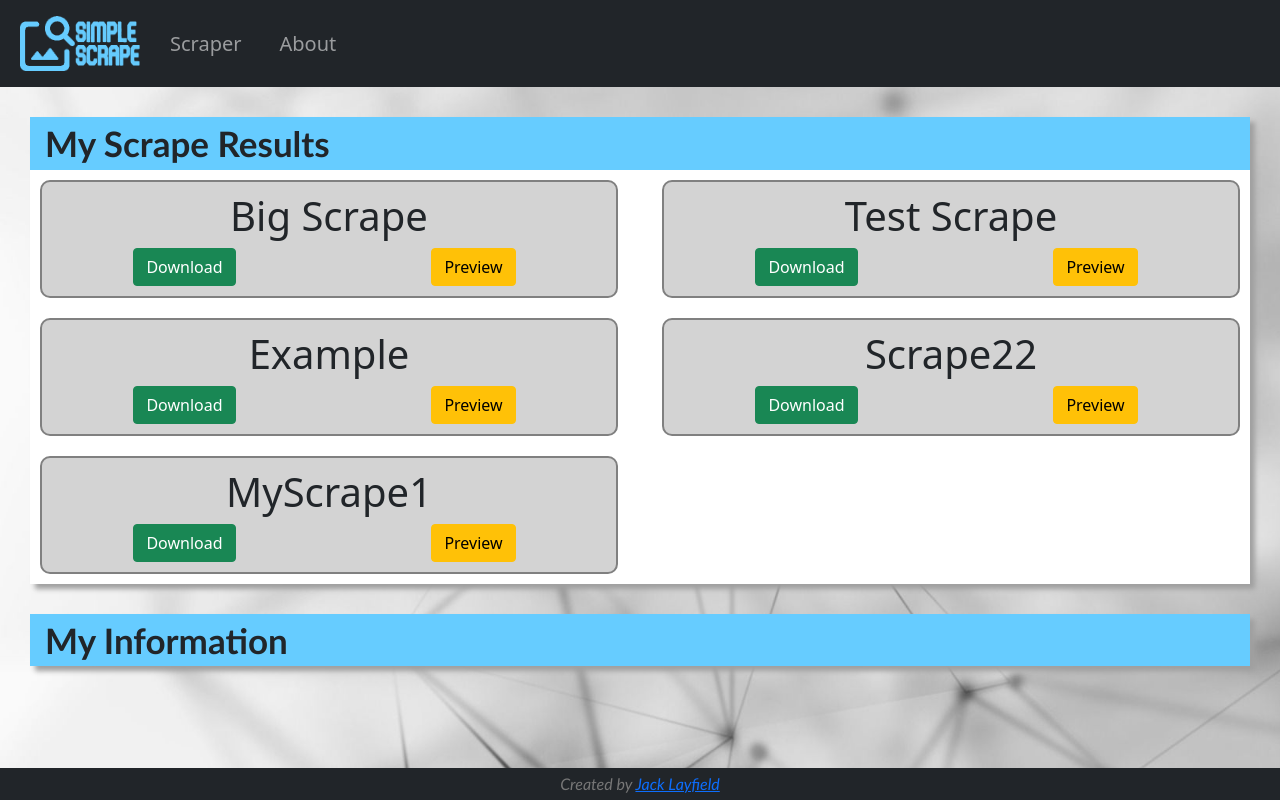
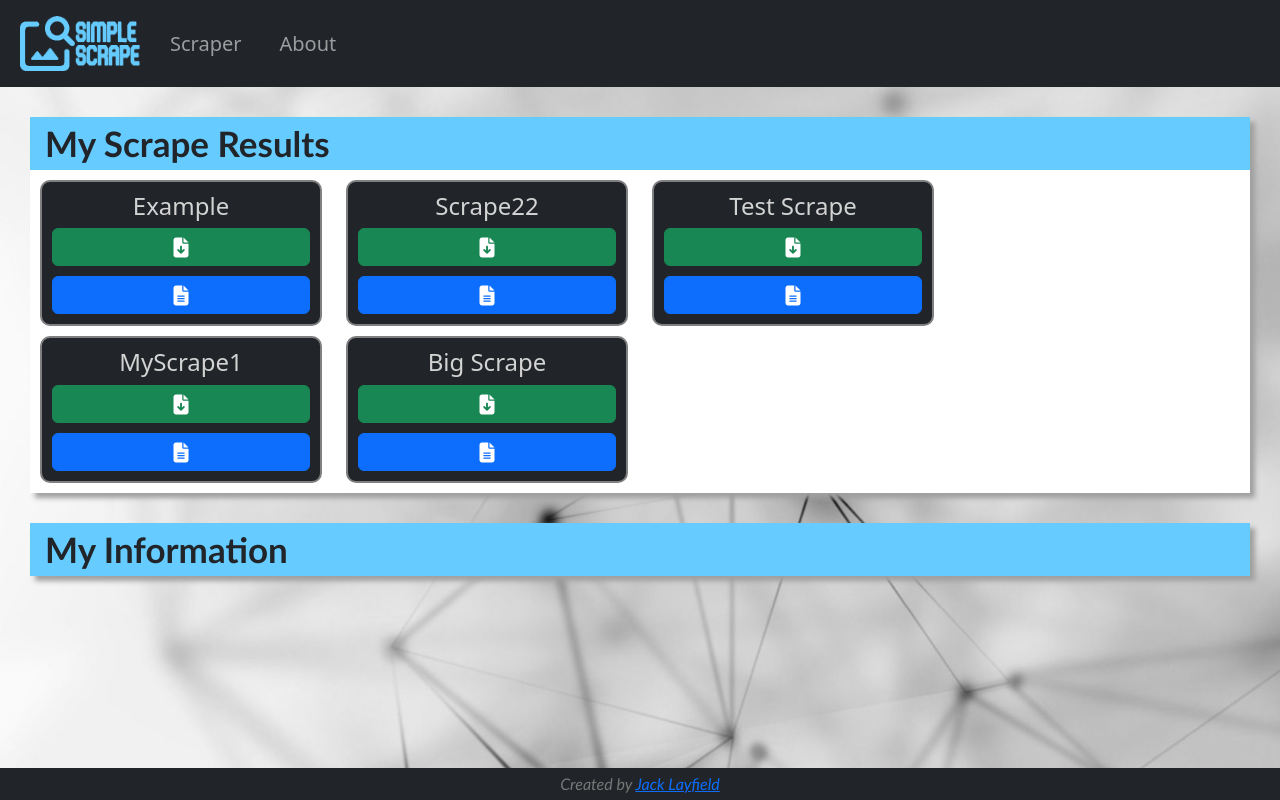
Before and after one commit to jacklayfield/SimpleScrape, a React (Create React App) app in the folder client/: page /profile in a window 1280 px wide. Built offline with nearby package versions, Linux system fonts and the light colour scheme.

Commit message:
Button and div styling for scrape cards

```diff
--- a/client/package.json
+++ b/client/package.json
@@ -4,11 +4,14 @@
   "private": true,
   "proxy": "http://localhost:4000",
   "dependencies": {
+    "@fortawesome/fontawesome-svg-core": "^6.2.0",
+    "@fortawesome/free-solid-svg-icons": "^6.2.0",
+    "@fortawesome/react-fontawesome": "^0.2.0",
     "@testing-library/jest-dom": "^5.16.4",
     "@testing-library/react": "^13.3.0",
     "@testing-library/user-event": "^13.5.0",
     "axios": "^0.27.2",
-    "bootstrap": "^5.1.3",
+    "bootstrap": "^5.2.0",
     "cheerio": "^1.0.0-rc.12",
     "express": "^4.18.1",
     "puppeteer": "^16.2.0",
--- a/client/public/index.html
+++ b/client/public/index.html
@@ -8,6 +8,13 @@
     <meta
       name="description"
       content="Web site created using create-react-app"
+    />
+    <link
+      rel="stylesheet"
+      href="https://cdnjs.cloudflare.com/ajax/libs/font-awesome/6.2.0/css/all.min.css"
+      integrity="sha512-xh6O/CkQoPOWDdYTDqeRdPCVd1SpvCA9XXcUnZS2FmJNp1coAFzvtCN9BmamE+4aHK8yyUHUSCcJHgXloTyT2A=="
+      crossorigin="anonymous"
+      referrerpolicy="no-referrer"
     />
     <link rel="apple-touch-icon" href="%PUBLIC_URL%/logo192.png" />
     <!--
--- a/client/src/App.js
+++ b/client/src/App.js
@@ -4,6 +4,8 @@ import { PageLayout } from "./components/pageLayout";
 import { Main } from "./pages/main";
 import { About } from "./pages/about";
 import { Profile } from "./pages/profile";
+import "../node_modules/bootstrap/dist/css/bootstrap.min.css";
+import { FontAwesomeIcon } from "@fortawesome/react-fontawesome";
 
 function App() {
   return (
--- a/client/src/components/scrapeCard.jsx
+++ b/client/src/components/scrapeCard.jsx
@@ -7,7 +7,7 @@ export function ScrapeCard({ scrapeCard }) {
   return (
     <div
       style={{
-        background: "lightgray",
+        background: "#212529",
         border: "2px solid",
         borderRadius: "10px",
         borderColor: "gray",
@@ -15,22 +15,19 @@ export function ScrapeCard({ scrapeCard }) {
         padding: 10,
       }}
     >
-      <h1>{scrapeCard}</h1>
-      <div>
-        <Row>
-          <Col>
-            <button type="sumbit" class="btn btn-success btn-default pull-left">
-              <span class="glyphicon glyphicon-off"></span> Download
-            </button>
-          </Col>{" "}
-          <Col>
-            {" "}
-            <button type="sumbit" class="btn btn-warning btn-default pull-left">
-              <span class="glyphicon glyphicon-off"></span> Preview
-            </button>
-          </Col>
-        </Row>
-      </div>
+      <h4 style={{ color: "lightgray" }}>{scrapeCard}</h4>
+      <Row>
+        <div style={{ paddingBottom: 10 }} class="d-grid gap-2">
+          <button class="btn btn-success" type="button">
+            <i class="fa-solid fa-file-arrow-down fa-lg"></i>
+          </button>{" "}
+        </div>
+        <div class="d-grid gap-2">
+          <button class="btn btn-primary" type="button">
+            <i class="fa-solid fa-file-lines fa-lg"></i>
+          </button>
+        </div>
+      </Row>
     </div>
   );
 }
--- a/client/src/components/scrapeCards.jsx
+++ b/client/src/components/scrapeCards.jsx
@@ -6,7 +6,7 @@ export function ScrapeCards({ scrapeCards }) {
   return (
     <div>
       {revScrapeCards.map((a) => (
-        <div style={{ padding: 10 }}>
+        <div style={{ paddingBottom: 10 }}>
           <ScrapeCard scrapeCard={a} />
         </div>
       ))}
--- a/client/src/pages/profile.jsx
+++ b/client/src/pages/profile.jsx
@@ -13,9 +13,11 @@ export function Profile() {
     "Scrape22",
     "Test Scrape",
   ];
-  const half = Math.ceil(cards.length / 2);
-  const half1 = cards.slice(0, half);
-  const half2 = cards.slice(half, cards.length);
+  const quarter = Math.ceil(cards.length / 4);
+  const q1 = cards.slice(0, quarter);
+  const q2 = cards.slice(quarter, quarter * 2);
+  const q3 = cards.slice(quarter * 2, quarter * 3);
+  const q4 = cards.slice(quarter * 3, cards.length);
   return (
     <div>
       <Row className="gx-0">
@@ -24,14 +26,22 @@ export function Profile() {
             <div className="sectionTitles">
               <header className="sectionTitlesText">My Scrape Results</header>
             </div>
+            <div style={{ paddingLeft: 10, paddingRight: 10, paddingTop: 10 }}>
               <Row>
                 <Col>
-                <ScrapeCards scrapeCards={half1}></ScrapeCards>
+                  <ScrapeCards scrapeCards={q1}></ScrapeCards>
                 </Col>
                 <Col>
-                <ScrapeCards scrapeCards={half2}></ScrapeCards>
+                  <ScrapeCards scrapeCards={q2}></ScrapeCards>
+                </Col>
+                <Col>
+                  <ScrapeCards scrapeCards={q3}></ScrapeCards>
+                </Col>
+                <Col>
+                  <ScrapeCards scrapeCards={q4}></ScrapeCards>
                 </Col>
               </Row>
+            </div>
           </div>
         </Col>
       </Row>
```
Also changed, not shown: 1 other file (tests, documents, lock files or other folders). Lines whose indentation alone changed are shown as unchanged.
